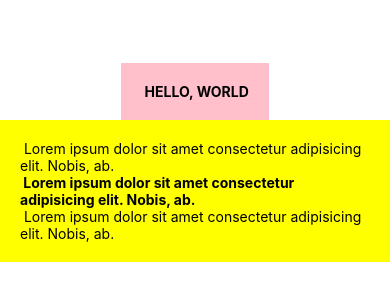
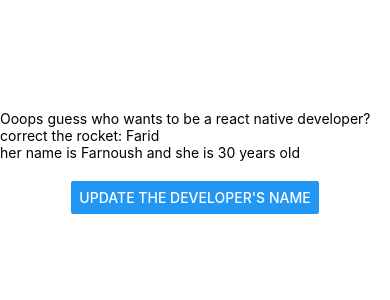
Before and after one commit to FaridFarahmandf/reactnativetutorial, a React Native app: screen / in a window 390 px wide. Shown: the part 260-560 px from the top of the page. Built offline with nearby package versions, Linux system fonts and the light colour scheme.

Commit message:
useState

```diff
--- a/App.js
+++ b/App.js
@@ -1,15 +1,22 @@
-import { StyleSheet, Text, View } from 'react-native';
+import React, {useState} from 'react';
+import { StyleSheet, Text, View, Button } from 'react-native';
 
 export default function App() {
+  const [name, setName] = useState("Farid");
+  const [person, setPerson] = useState({name: "Farnoush" , age:30});
+
+  const clickHandler = () => {
+    setName("Ops it's again King Farid");
+    setPerson({name: "Elahe", age:31 });
+  }
   return (
     <View style={styles.container}>
-      <View style={styles.firstView}>
-        <Text style={styles.boldText}> HELLO, WORLD</Text>
+      <View>
+        <Text>Ooops guess who wants to be a react native developer? correct the rocket: {name}</Text>
+        <Text>her name is {person.name} and she is {person.age} years old</Text>
       </View>
-      <View style={styles.secondView}>
-        <Text> Lorem ipsum dolor sit amet consectetur adipisicing elit. Nobis, ab.</Text>
-        <Text style={styles.boldText}> Lorem ipsum <Text>dolor sit amet consectetur</Text> adipisicing elit. Nobis, ab.</Text>
-        <Text> Lorem ipsum dolor sit amet consectetur adipisicing elit. Nobis, ab.</Text>
+      <View style={styles.buttonContainer}>
+        <Button title="Update the developer's name" onPress={clickHandler}/>
       </View>
     </View>
   );
@@ -21,17 +28,10 @@ const styles = StyleSheet.create({
     backgroundColor: '#fff',
     alignItems: 'center',
     justifyContent: 'center',
+    textAlign:"center",
   },
-  firstView: {
-    backgroundColor: "pink",
-    padding:20,
-  },
-  secondView: {
-    backgroundColor: "yellow",
-    padding: 20,
-    // fontWeight:"bold",
-  },
-  boldText:{
-    fontWeight:"bold",
-  },
+  buttonContainer: {
+    marginTop:20,
+  }
+
 });
```
